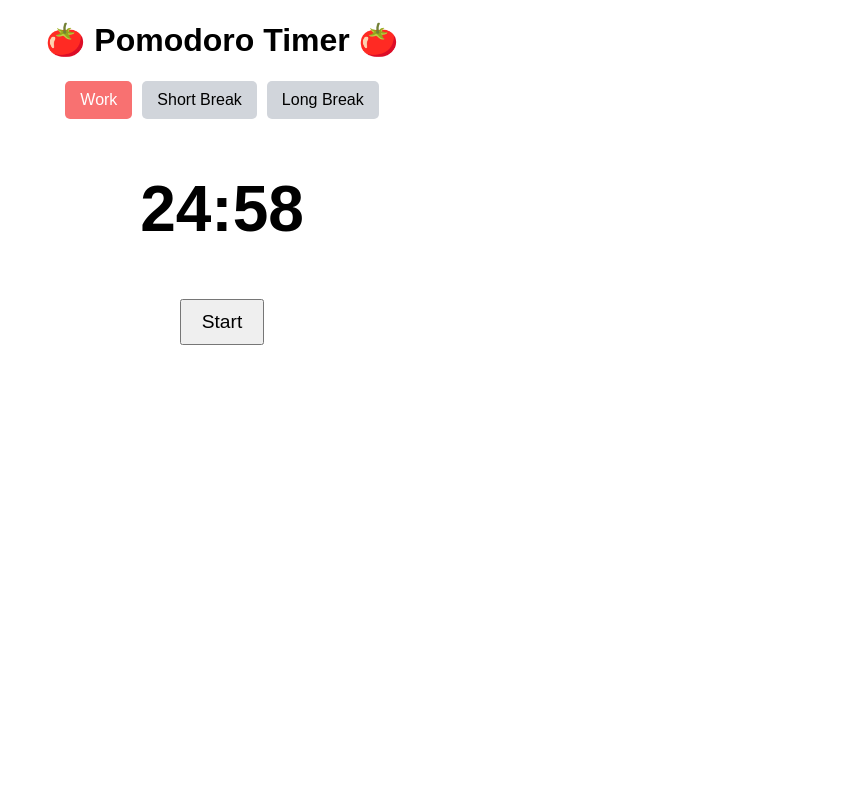
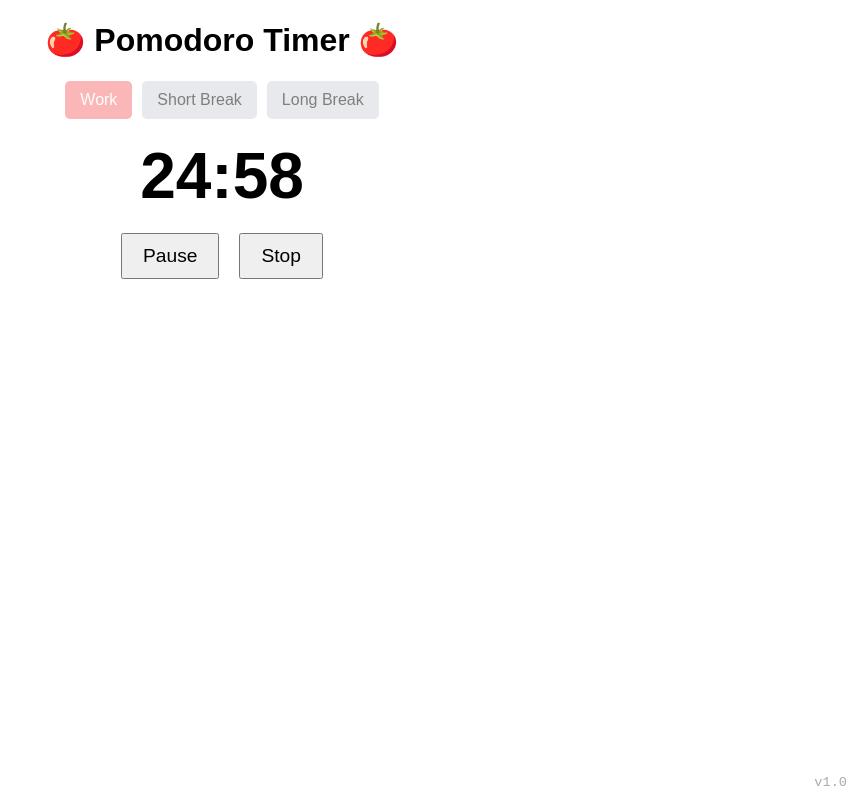
Before and after one commit to Maxibear18/pomodorotimer, a React (Create React App) app in the folder pomodoro-timer/: page / in a window 1280 px wide. Both pictures are taken after a click on the button "Start". Shown: the whole page, without its empty margins (418-1280 px from the left). Built offline with nearby package versions, Linux system fonts and the light colour scheme.

Commit message:
made it wher you can't witch during a timer and added stop/pause
Also moved and created a .css file

```diff
--- /dev/null
+++ b/pomodoro-timer/src/Timer.css
@@ -0,0 +1,51 @@
+.timer-container {
+  text-align: center;
+  font-family: Arial, sans-serif;
+}
+
+.mode-buttons {
+  margin-bottom: 20px;
+}
+
+.mode-buttons button {
+  padding: 10px 15px;
+  margin: 0 5px;
+  font-size: 1rem;
+  background-color: #d1d5db;
+  border: none;
+  border-radius: 5px;
+  cursor: pointer;
+  color: black;
+  transition: background-color 0.3s ease;
+}
+
+.mode-buttons button.active {
+  background-color: #f87171;
+  color: white;
+}
+
+.mode-buttons button:disabled {
+  opacity: 0.5;
+  cursor: not-allowed;
+}
+
+.timer-display {
+  font-size: 4rem;
+  margin: 20px 0;
+}
+
+.control-buttons button {
+  padding: 10px 20px;
+  font-size: 1.2rem;
+  margin: 0 10px;
+  cursor: pointer;
+}
+
+.version-label {
+  position: fixed;
+  bottom: 10px;
+  right: 15px;
+  font-size: 0.85rem;
+  color: #aaa;
+  font-family: monospace;
+}
--- a/pomodoro-timer/src/Timer.js
+++ b/pomodoro-timer/src/Timer.js
@@ -1,4 +1,5 @@
 import React, { useState, useEffect, useRef } from "react";
+import "./Timer.css";
 
 const Timer = () => {
   const WORK_TIME = 25 * 60;
@@ -32,18 +33,25 @@ const Timer = () => {
     if (!isRunning) setIsRunning(true);
   };
 
+  const pauseTimer = () => {
+    setIsRunning(false);
+    clearInterval(intervalRef.current);
+  };
+
+  const stopTimer = () => {
+    setIsRunning(false);
+    clearInterval(intervalRef.current);
+    if (activeMode === "work") setSecondsLeft(WORK_TIME);
+    if (activeMode === "short") setSecondsLeft(SHORT_BREAK);
+    if (activeMode === "long") setSecondsLeft(LONG_BREAK);
+  };
+
   const switchMode = (mode) => {
-    clearInterval(intervalRef.current);
-    setIsRunning(false);
+    if (isRunning) return;
     setActiveMode(mode);
-
-    if (mode === "work") {
-      setSecondsLeft(WORK_TIME);
-    } else if (mode === "short") {
-      setSecondsLeft(SHORT_BREAK);
-    } else if (mode === "long") {
-      setSecondsLeft(LONG_BREAK);
-    }
+    if (mode === "work") setSecondsLeft(WORK_TIME);
+    else if (mode === "short") setSecondsLeft(SHORT_BREAK);
+    else if (mode === "long") setSecondsLeft(LONG_BREAK);
   };
 
   const formatTime = (secs) => {
@@ -53,31 +61,28 @@ const Timer = () => {
   };
 
   return (
-    <div style={{ textAlign: "center", fontFamily: "Arial" }}>
+    <div className="timer-container">
       <h1>🍅 Pomodoro Timer 🍅</h1>
-      <div style={{ marginBottom: "20px" }}>
-        <button onClick={() => switchMode("work")} style={getModeStyle(activeMode === "work")}>Work</button>
-        <button onClick={() => switchMode("short")} style={getModeStyle(activeMode === "short")}>Short Break</button>
-        <button onClick={() => switchMode("long")} style={getModeStyle(activeMode === "long")}>Long Break</button>
+      <div className="mode-buttons">
+        <button onClick={() => switchMode("work")} disabled={isRunning} className={activeMode === "work" ? "active" : ""}>Work</button>
+        <button onClick={() => switchMode("short")} disabled={isRunning} className={activeMode === "short" ? "active" : ""}>Short Break</button>
+        <button onClick={() => switchMode("long")} disabled={isRunning} className={activeMode === "long" ? "active" : ""}>Long Break</button>
       </div>
-      <h2 style={{ fontSize: "4rem" }}>{formatTime(secondsLeft)}</h2>
-      <button onClick={startTimer} style={{ padding: "10px 20px", fontSize: "1.2rem" }}>
-        Start
-      </button>
+      <h2 className="timer-display">{formatTime(secondsLeft)}</h2>
+      <div className="control-buttons">
+        {!isRunning ? (
+          <button onClick={startTimer}>Start</button>
+        ) : (
+          <>
+            <button onClick={pauseTimer}>Pause</button>
+            <button onClick={stopTimer}>Stop</button>
+          </>
+        )}
+      </div>
       <audio ref={alarmRef} src="/alarm.mp3" />
+      <div className="version-label">v1.0</div>
     </div>
   );
 };
 
-const getModeStyle = (isActive) => ({
-  padding: "10px 15px",
-  margin: "0 5px",
-  fontSize: "1rem",
-  backgroundColor: isActive ? "#f87171" : "#d1d5db",
-  border: "none",
-  borderRadius: "5px",
-  cursor: "pointer",
-  color: isActive ? "white" : "black",
-});
-
 export default Timer;
```
